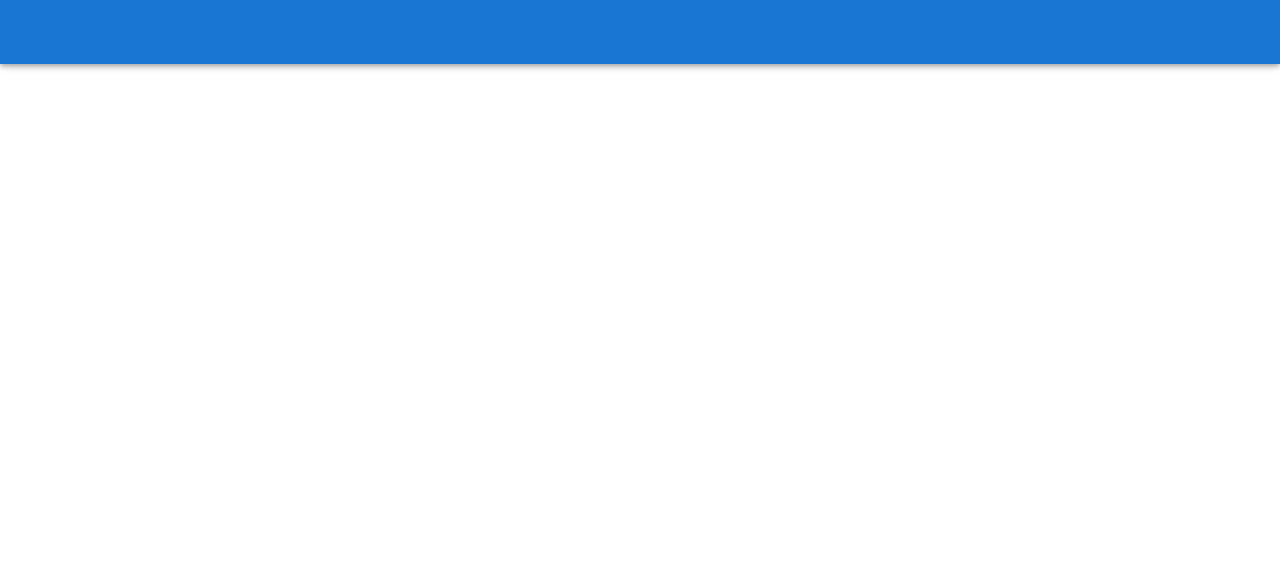
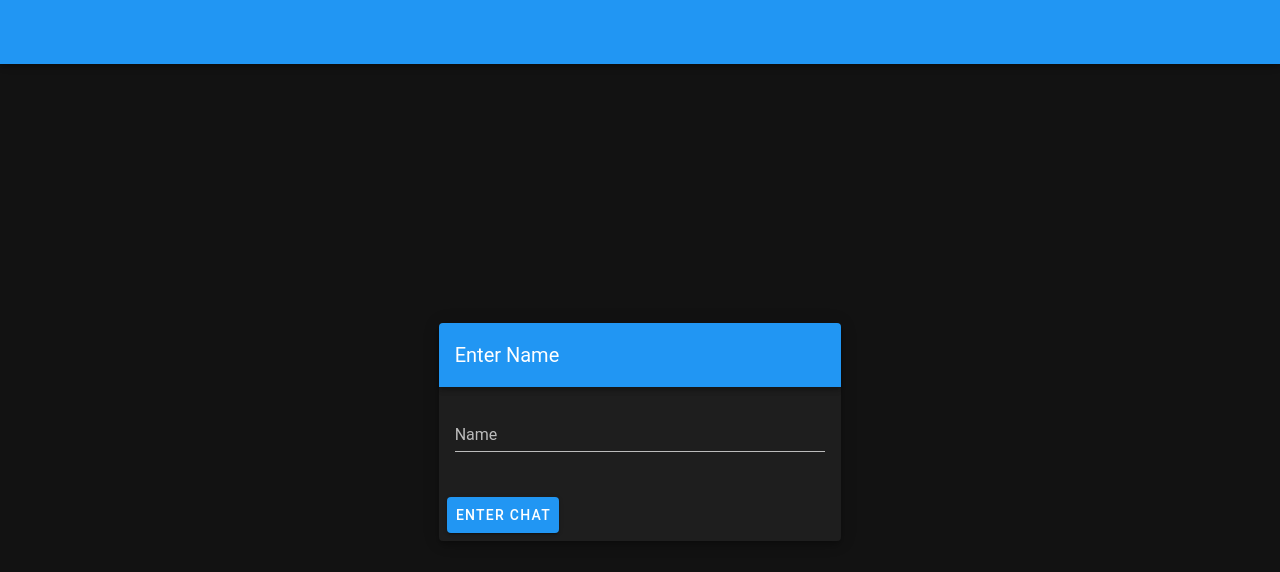
Before and after one commit to JacenWilliams/chat-app-client, a Vue app: page / in a window 1280 px wide. Shown: the top 572 px of the page. Built offline with nearby package versions, Linux system fonts and the light colour scheme; a small style sheet from the web is missing.

Commit message:
skeleton in place

```diff
--- a/src/plugins/vuetify.js
+++ b/src/plugins/vuetify.js
@@ -4,7 +4,12 @@ import Vuetify from "vuetify/lib";
 Vue.use(Vuetify);
 
 export default new Vuetify({
-  icons: {
-    iconfont: "md"
-  }
+    icons: {
+        iconfont: "md"
+    },
+
+    theme: {
+        dark: true,
+        primary: "#C62828"
+    }
 });
--- a/src/router/index.js
+++ b/src/router/index.js
@@ -2,13 +2,11 @@ import Vue from "vue";
 import VueRouter from "vue-router";
 import Login from "../views/Login";
 import ChatView from "../views/ChatView";
-import store from "../store";
 
 
 Vue.use(VueRouter);
 
-const routes = [
-  {
+const routes = [{
         path: "/",
         name: "login",
         component: Login
@@ -26,16 +24,4 @@ const router = new VueRouter({
     routes
 });
 
-router.beforeEach((to, from, next) => {
-  if(!store.state.name){
-    next('/');
-  }
-
-  if(to.fullPath === '/'){
-    if(store.state.name){
-      next('/chat');
-    }
-  }
-})
-
 export default router;
--- a/src/views/ChatView.vue
+++ b/src/views/ChatView.vue
@@ -1,15 +1,25 @@
 <template>
   <div>
-    Chat View
+    <v-list>
+      <v-list-item v-for="chat in this.chats" :key="chat.id">
+        <v-list-item-content>
+          <v-list-item-title v-text="chat.text"></v-list-item-title>
+        </v-list-item-content>
+      </v-list-item>
+    </v-list>
   </div>
 </template>
 
 <script>
 export default {
-
-}
+  data: () => ({
+    chats: [
+      { id: 7, text: "Chat1", author: "Jacen" },
+      { id: 19, text: "Chat2", author: "John" }
+    ]
+  })
+};
 </script>
 
 <style scoped>
-
 </style>
--- a/src/views/Login.vue
+++ b/src/views/Login.vue
@@ -1,39 +1,43 @@
 <template>
-<v-container>
-  <v-row align="center">
-    <v-form>
-      <v-text-field
-      v-model="name"
-      label="Name"
-      required
-      ></v-text-field>
-    </v-form>
-  </v-row>
-</v-container>
+  <v-container class="fill-height" fluid>
+    <v-row align="center" justify="center">
+      <v-col cols="12" sm="8" md="4">
+        <v-card class="elevation-6" px="4">
+          <v-toolbar color="primary" dark>
+            <v-toolbar-title>Enter Name</v-toolbar-title>
+          </v-toolbar>
+          <v-card-text>
+            <v-form>
+              <v-text-field v-model="name" label="Name" required></v-text-field>
+            </v-form>
+          </v-card-text>
+          <v-card-actions>
+            <v-btn @click="submit" align="right" justify="right" color="primary">Enter Chat</v-btn>
+          </v-card-actions>
+        </v-card>
+      </v-col>
+    </v-row>
+  </v-container>
 </template>
 
 <script>
-
 export default {
   name: "login",
 
   data: () => ({
-
     name: ""
   }),
 
   methods: {
-    submit () {
-      if(this.name){
-        this.$store.name = this.name;
-        this.$router.push('/chat');
+    submit() {
+      if (this.name) {
+        this.$store.state.name = this.name;
+        this.$router.push("/chat");
       }
     }
   }
-
-}
+};
 </script>
 
 <style scoped>
-
 </style>
```
Also changed, not shown: src/App.vue (+3 -6 lines), src/views/Chat.vue (added, +16 -0 lines). Lines whose indentation alone changed are shown as unchanged.
